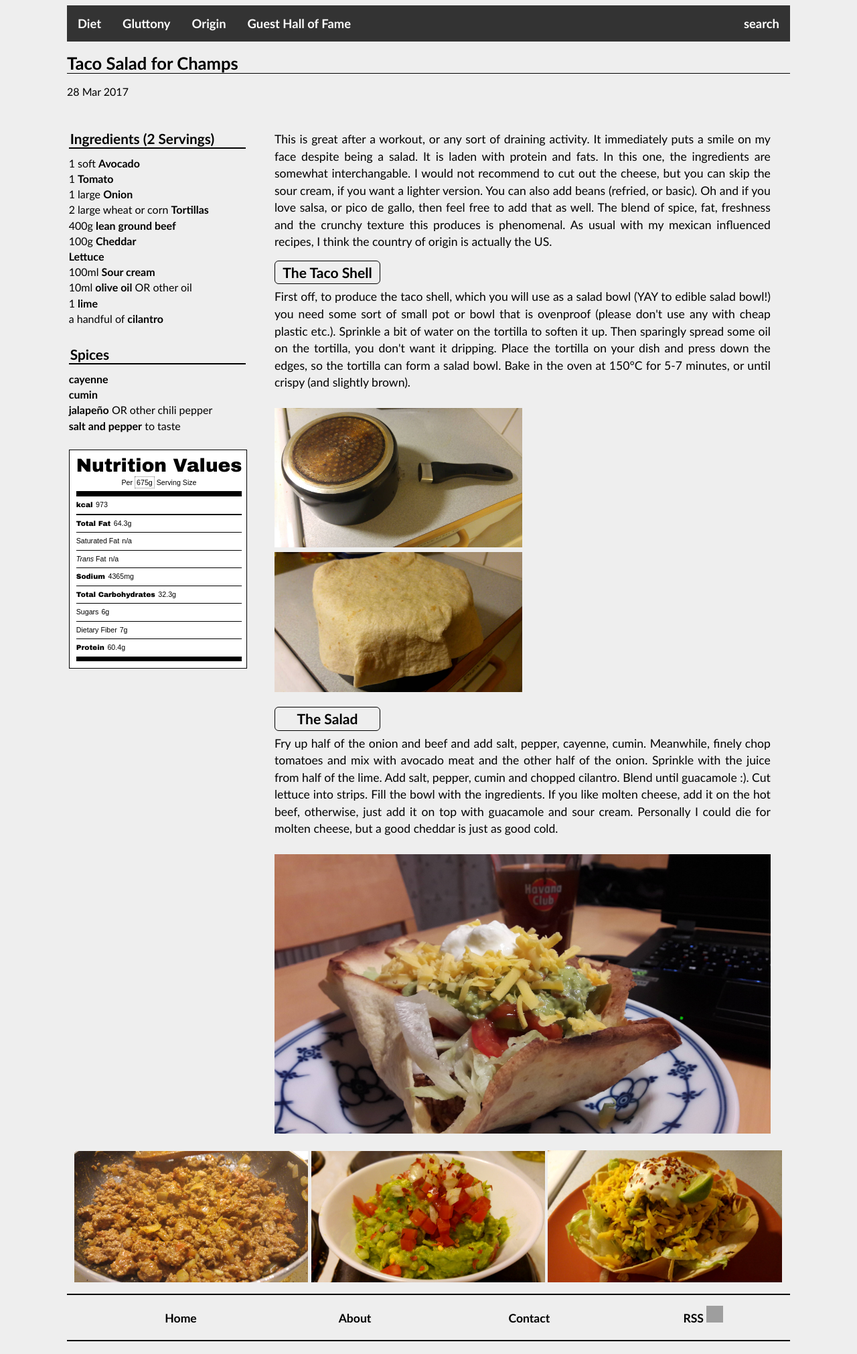
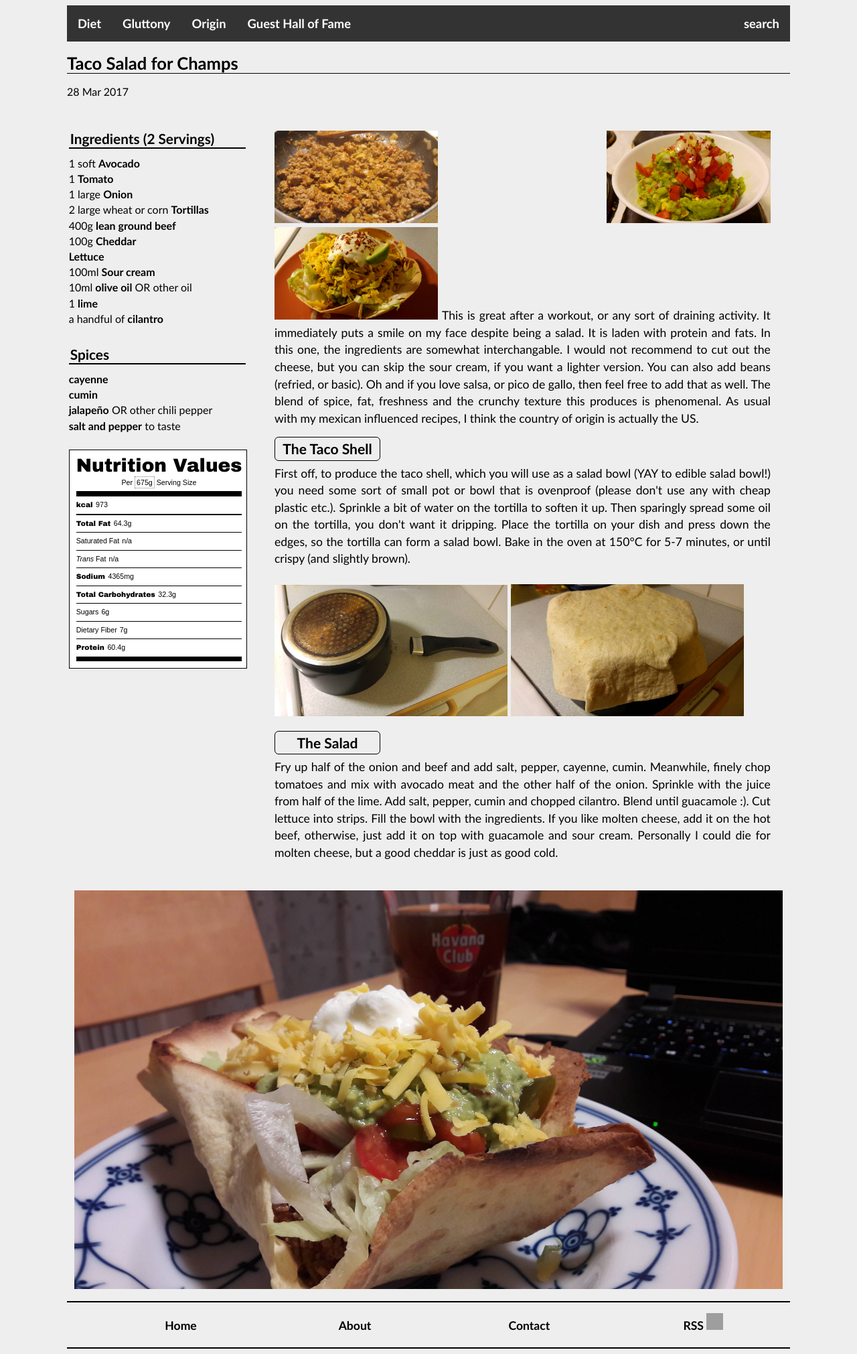
Before and after one commit to gluttonousbear/gluttonousbear.github.io, a Jekyll site: the page built from _posts/2017-03-28-taco-salad-for-champs.html, in a window 1280 px wide. Shown: the whole page at 67% size. Built offline with Jekyll 4.4.1, drawn with Linux system fonts in a browser that asks for light colours; grey boxes are pictures that could not be loaded.

Commit message:
Update 2017-03-28-taco-salad-for-champs.html

```diff
--- a/_posts/2017-03-28-taco-salad-for-champs.html
+++ b/_posts/2017-03-28-taco-salad-for-champs.html
@@ -39,6 +39,9 @@
 		<section class="post-text">
 			  <code class ="post-text">
 					<br />
+				  <img src="/images/2017-03-28-taco-salad-for-champs4.jpg" alt="taco salad image" style="width:33%"/>
+				 	<img src="/images/2017-03-28-taco-salad-for-champs5.jpg" alt="taco salad image" style="width:33%"/>
+					<img src="/images/2017-03-28-taco-salad-for-champs6.jpg" alt="taco salad image" style="width:33%"/>
 				  	This is great after a workout, or any sort of draining activity. It immediately puts a smile on my face despite being a salad.
 				  	It is laden with protein and fats. In this one, the ingredients are somewhat interchangable. I would not recommend to cut out
 				  	the cheese, but you can skip the sour cream, if you want a lighter version. You can also add beans (refried, or basic). Oh and
@@ -51,23 +54,21 @@
 				  	Then sparingly spread some oil on the tortilla, you don't want it dripping. Place the tortilla on your dish and press down the edges, so
 					the tortilla can form a salad bowl. Bake in the oven at 150°C for 5-7 minutes, or until crispy (and slightly brown).
 				  	<br /><br />
-				  	<img src="/images/2017-03-28-taco-salad-for-champs2.jpg" alt="taco salad image" style="width:50%"/>
-				 	<img src="/images/2017-03-28-taco-salad-for-champs3.jpg" alt="taco salad image" style="width:50%"/>
+				  	<img src="/images/2017-03-28-taco-salad-for-champs2.jpg" alt="taco salad image" style="width:47%"/>
+				 	<img src="/images/2017-03-28-taco-salad-for-champs3.jpg" alt="taco salad image" style="width:47%"/>
 				  <h5>The Salad</h5>
 				  	Fry up half of the onion and beef and add salt, pepper, cayenne, cumin. Meanwhile, finely chop tomatoes and mix with avocado meat and the
 				  	other half of the onion. Sprinkle with the juice from half of the lime. Add salt, pepper, cumin and chopped cilantro. Blend until guacamole :).
 				  	Cut lettuce into strips. Fill the bowl with the ingredients. If you like molten cheese, add it on the hot beef, otherwise, just add it on top
 				  	with guacamole and sour cream. Personally I could die for molten cheese, but a good cheddar is just as good cold. <br /><br />
-					<img src="/images/2017-03-28-taco-salad-for-champs.jpg" alt="taco salad image" style="width:100%"/>
+
 				</code>
 			</section>
 
 
 			<section class="full-page-text">
 				<code>
-					<img src="/images/2017-03-28-taco-salad-for-champs4.jpg" alt="taco salad image" style="width:33%"/>
-				 	<img src="/images/2017-03-28-taco-salad-for-champs5.jpg" alt="taco salad image" style="width:33%"/>
-					<img src="/images/2017-03-28-taco-salad-for-champs6.jpg" alt="taco salad image" style="width:33%"/>
+					<img src="/images/2017-03-28-taco-salad-for-champs.jpg" alt="taco salad image" style="width:100%"/>
 
 				</code>
 			</section>
```
